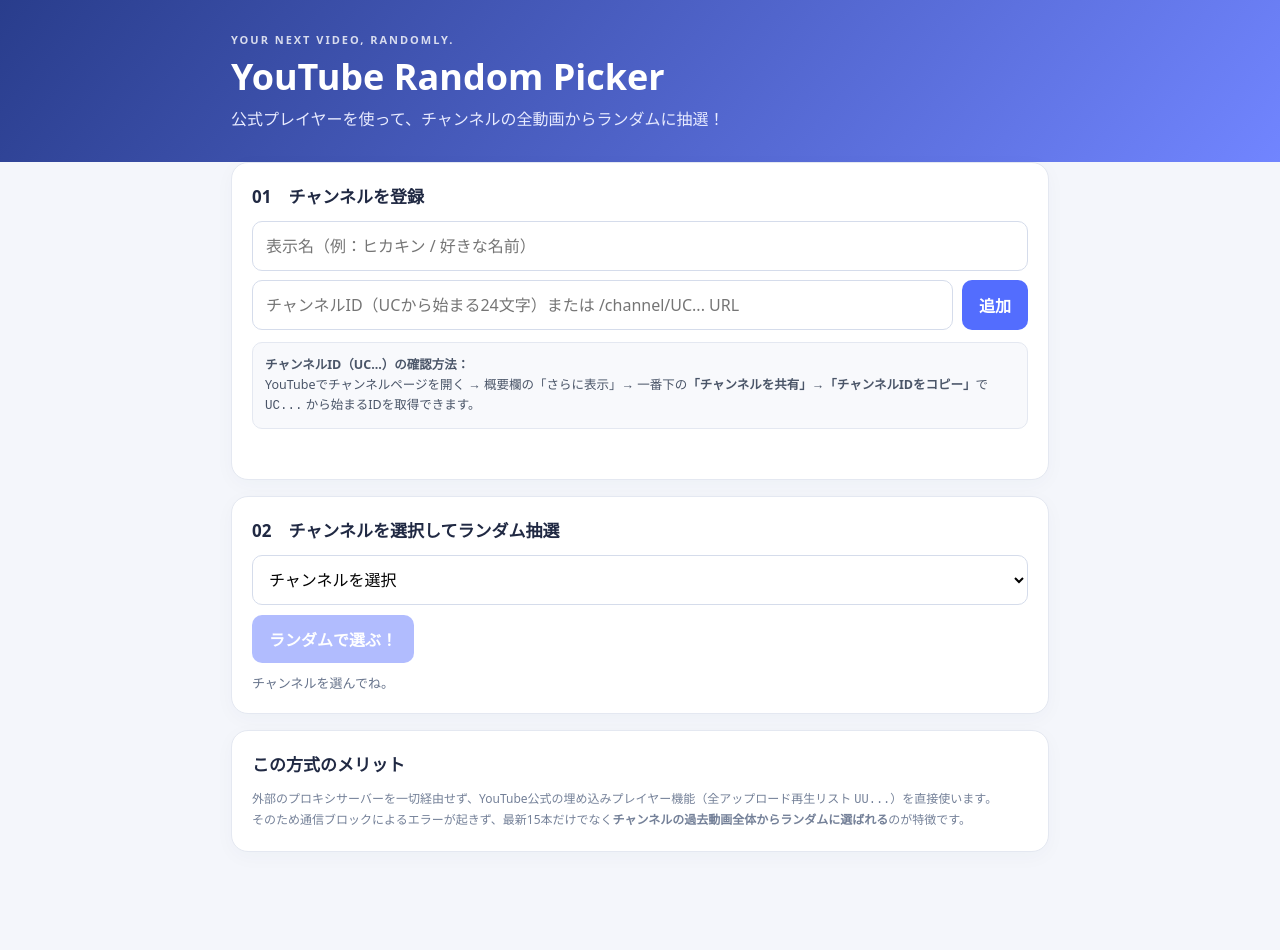
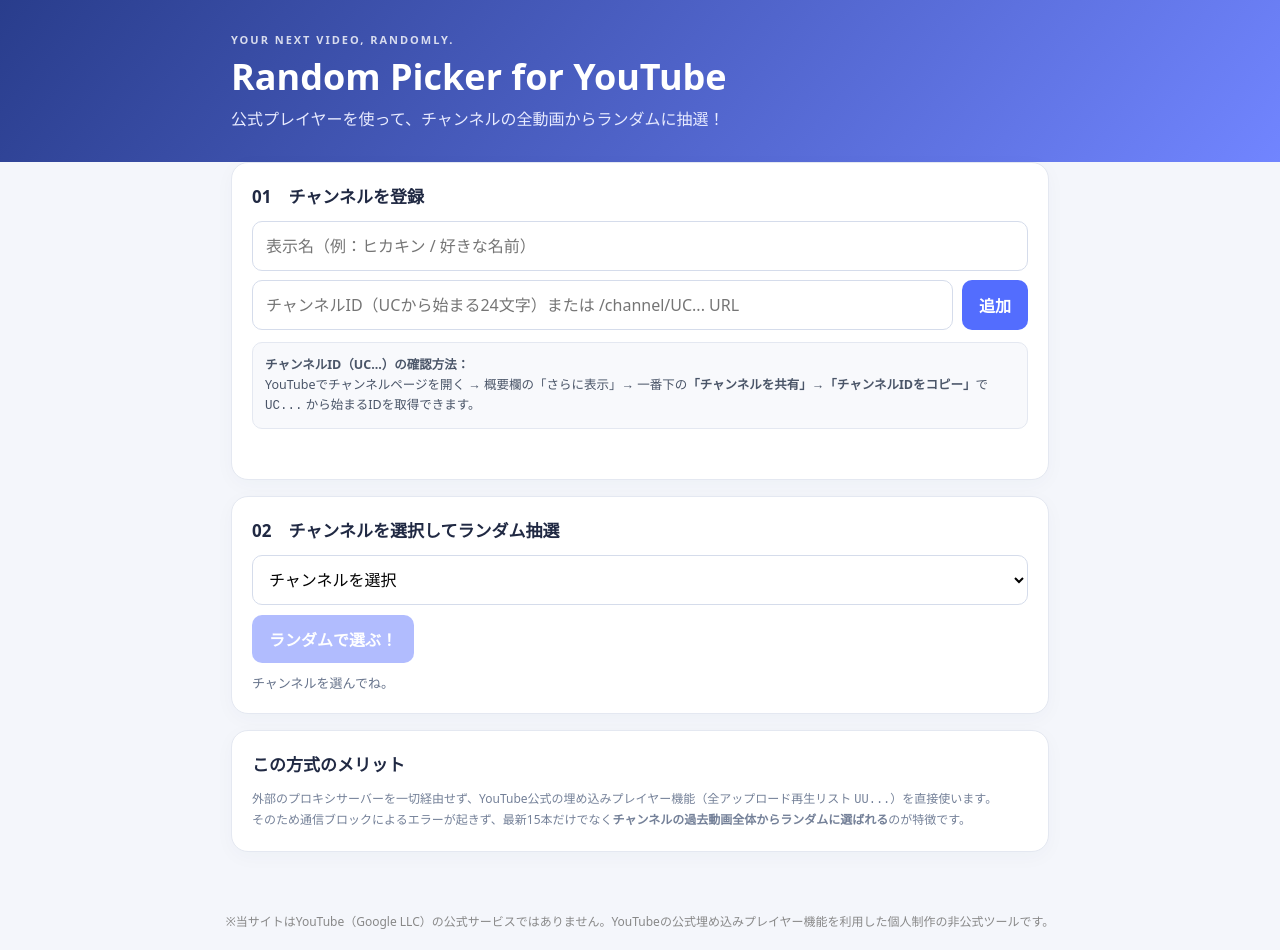
Before and after one commit to iteitei/random-picker-for-youtube, a plain HTML site: page index.html in a window 1280 px wide. Before the commit the page ends 868 px from the top, so only its background shows below. Drawn offline with Linux system fonts and the light colour scheme.

Commit message:
index.html

```diff
--- a/index.html
+++ b/index.html
@@ -2,7 +2,7 @@
 <html lang="ja">
 <head>
 <meta charset="UTF-8"><meta name="viewport" content="width=device-width,initial-scale=1">
-<title>YouTube Random Picker (Official Player版)</title>
+<title>Random Picker for YouTube</title>
 <style>
 *{box-sizing:border-box}body{margin:0;background:#f4f6fb;color:#202943;font-family:system-ui,sans-serif}
 header{background:linear-gradient(130deg,#293d8c,#7185ff);color:#fff;padding:32px 18px}
@@ -25,7 +25,7 @@ select{width:100%;padding:12px;border:1px solid #d5dceb;border-radius:10px;font:
 @media(max-width:540px){.row{flex-direction:column}.row button{width:100%}.card{padding:16px}}
 </style></head>
 <body>
-<header><div class="wrap"><div style="font-size:11px;letter-spacing:.18em;font-weight:700;opacity:.8">YOUR NEXT VIDEO, RANDOMLY.</div><h1>YouTube Random Picker</h1><p>公式プレイヤーを使って、チャンネルの全動画からランダムに抽選！</p></div></header>
+<header><div class="wrap"><div style="font-size:11px;letter-spacing:.18em;font-weight:700;opacity:.8">YOUR NEXT VIDEO, RANDOMLY.</div><h1>Random Picker for YouTube</h1><p>公式プレイヤーを使って、チャンネルの全動画からランダムに抽選！</p></div></header>
 <main class="wrap">
 <section class="card">
 <h2>01　チャンネルを登録</h2>
@@ -67,6 +67,10 @@ select{width:100%;padding:12px;border:1px solid #d5dceb;border-radius:10px;font:
 </section>
 </main>
 
+<footer style="text-align: center; margin-top: 40px; padding: 20px; font-size: 12px; color: #888;">
+  ※当サイトはYouTube（Google LLC）の公式サービスではありません。YouTubeの公式埋め込みプレイヤー機能を利用した個人制作の非公式ツールです。
+</footer>
+
 <script src="https://www.youtube.com/iframe_api"></script>
 <script>
 const $=x=>document.getElementById(x);
@@ -74,7 +78,6 @@ let list=JSON.parse(localStorage.getItem('officialPickerChannels')||'[]');
 let selected=null;
 let player=null;
 let apiReady=false;
-let currentPlaylistSize=0;
 
 function onYouTubeIframeAPIReady(){
  apiReady=true;
@@ -157,7 +160,6 @@ function pickRandomVideo(){
    events: {
     onReady: (e)=>{
      e.target.setShuffle(true);
-     // シャッフルを有効にしてランダム位置へジャンプ
      setTimeout(()=>{
       const pl=e.target.getPlaylist();
       if(pl && pl.length){
@@ -179,7 +181,6 @@ function pickRandomVideo(){
    }
   });
  }else{
-  // すでにプレイヤーがある場合は新しい再生リストをロードしてランダム再生
   player.loadPlaylist({
    listType: 'playlist',
    list: playlistId,
```
